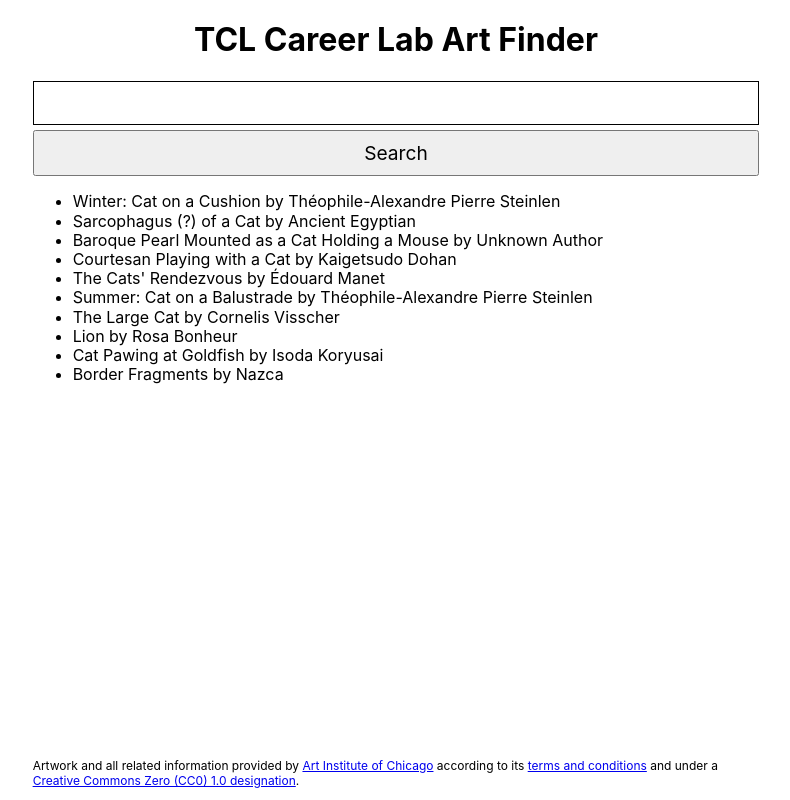
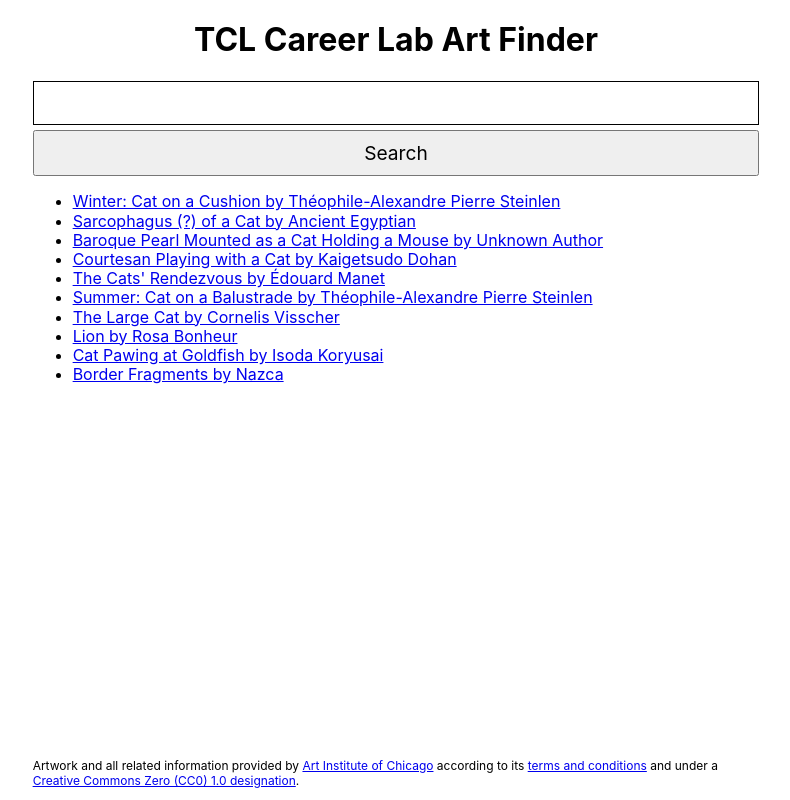
Before and after one commit to jongranados/career-lab-take-home-assignment, a React (Vite) app: page / in a window 1280 px wide. Both pictures are taken after typing "Sample" into the empty fields and a click on the button "Search". Shown: the whole page, without its empty margins (244-1034 px from the left). Built offline with nearby package versions, Linux system fonts and the light colour scheme.

Commit message:
feat: add hyperlink to each search result

```diff
--- a/src/components/SearchResults.jsx
+++ b/src/components/SearchResults.jsx
@@ -9,7 +9,11 @@ export function SearchResults({ cachedResults }) {
 				const title = cachedDatum.title;
 				const artist = cachedDatum.artist_title ?? 'Unknown Author';
 
-				return <li key={imageId}>{`${title} by ${artist}`}</li>;
+				return (
+					<li key={imageId}>
+						<a href={`./${imageId}`}>{`${title} by ${artist}`}</a>
+					</li>
+				);
 			})}
 		</ul>
 	);
```
